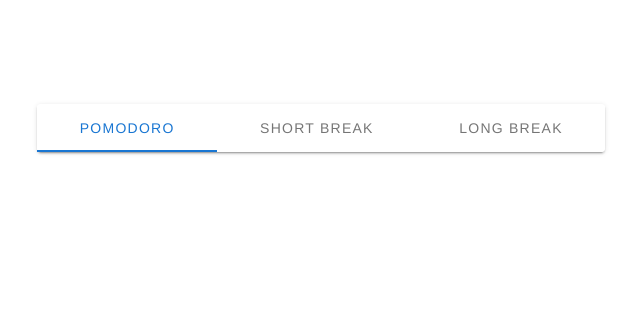
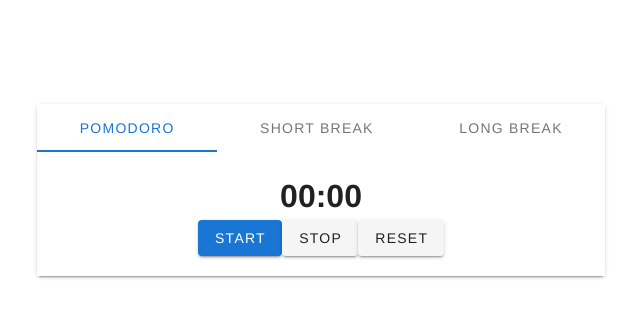
Before and after one commit to braden-w/Vue-Pomodoro-Clock, a Vue app: page / in a window 1280 px wide. Shown: the top 318 px of the page, without its empty margins (319-959 px from the left). Built offline with nearby package versions, Linux system fonts and the light colour scheme.

Commit message:
Added Timer

```diff
--- a/src/components/Pomodoro.vue
+++ b/src/components/Pomodoro.vue
@@ -4,6 +4,16 @@
       <v-tab v-for="tab in tabsTitles" :key="tab">
         {{ tab }}
       </v-tab>
+      <v-tabs-items v-model="timerType">
+        <v-tab-item>
+          <v-card color="basil" flat class="pa-5">
+            <h1 class="time">00:00</h1>
+            <v-btn color="primary">Start</v-btn>
+            <v-btn>Stop</v-btn>
+            <v-btn>Reset</v-btn>
+          </v-card>
+        </v-tab-item>
+      </v-tabs-items>
     </v-tabs>
   </v-card>
 </template>
```
